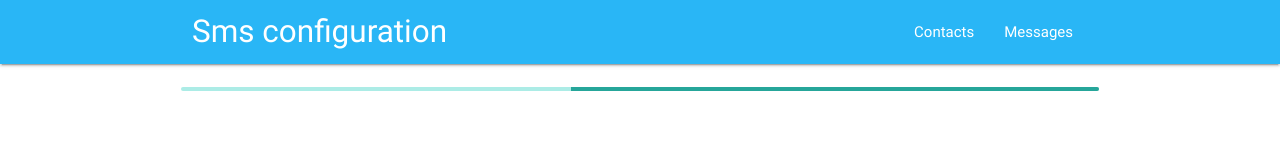
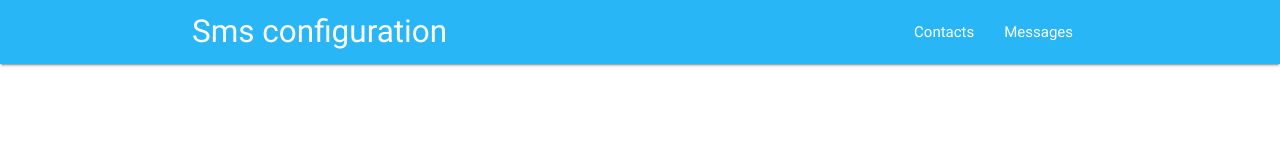
Before and after one commit to davidtw/node-raspi-pico-watcher, a website: page public/index.html at #!/contacts in a window 1280 px wide. Drawn offline with nearby package versions, Linux system fonts and the light colour scheme; some packages are replaced by stand-ins of ours; no server answers.

Commit message:
add default route

```diff
--- a/public/app.js
+++ b/public/app.js
@@ -3,8 +3,17 @@
 
     app
         .config(function($stateProvider) {
+            var contactsState = {
+                name: 'contacts',
+                url: '/contacts',
+                templateUrl: 'contacts.html',
+                controller: 'contactsCtrl'
+            };
+
+            $stateProvider.state(contactsState);
+            $stateProvider.otherwise('/contacts');
         })
-        .controller("myCtrl", ['$scope', '$http', function($scope, $http) {
+        .controller("contactsCtrl", ['$scope', '$http', function($scope, $http) {
         $scope.loading = true;
         $http.get('/contacts').then(function (data) {
             $scope.contacts = data.contacts;
--- a/public/index.html
+++ b/public/index.html
@@ -23,11 +23,7 @@
     </nav>
     <div class="section no-pad-bot" id="index-banner">
         <div class="container">
-            <div class="row" ng-if="loading">
-                <div class="progress">
-                    <div class="indeterminate"></div>
-                </div>
-            </div>
+            <ui-view></ui-view>
         </div>
     </div>
     <script src="/node_modules/jquery/dist/jquery.min.js"></script>
```
Also changed, not shown: public/contacts.html (added, +7 -0 lines).
